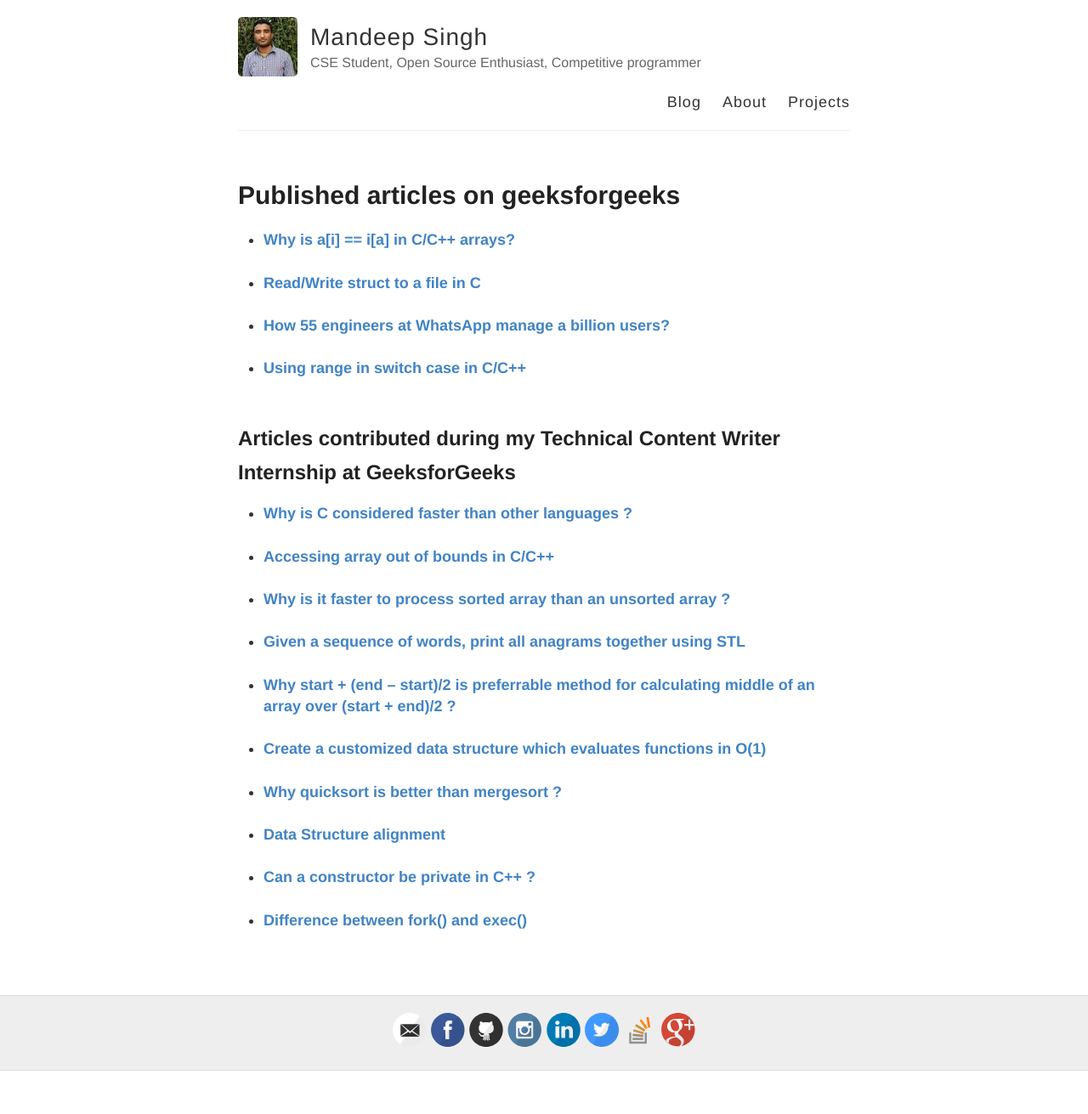
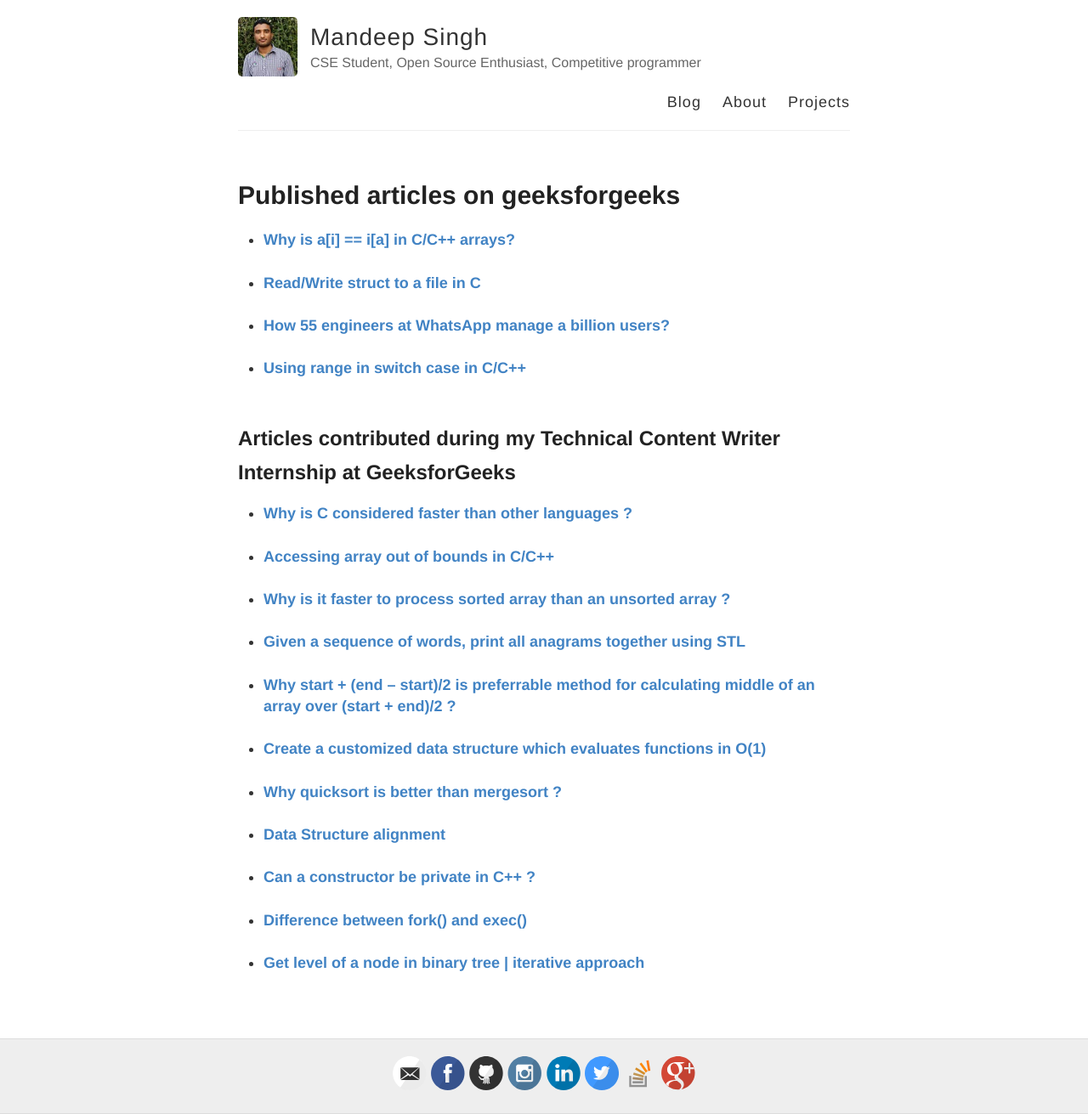
Before and after one commit to msdeep14/msdeep14.github.io, a Jekyll site: the page built from projects/geeksforgeeks_articles.html, in a window 1280 px wide. Shown: the whole page at 85% size. Built offline with Jekyll 4.4.1, drawn with Linux system fonts in a browser that asks for light colours; before the commit the page ends 1260 px from its top, so only the background shows below that.

Commit message:
add geeksforgeeks article link

```diff
--- a/projects/geeksforgeeks_articles.html
+++ b/projects/geeksforgeeks_articles.html
@@ -32,6 +32,7 @@
         <li><strong><a target = "_blank" href = "http://www.geeksforgeeks.org/data-structure-alignment/">Data Structure alignment</a></strong></li><br/>
         <li><strong><a target = "_blank" href = "http://www.geeksforgeeks.org/can-constructor-private-cpp/">Can a constructor be private in C++ ?</a></strong></li><br/>
         <li><strong><a target = "_blank" href = "http://www.geeksforgeeks.org/difference-fork-exec/">Difference between fork() and exec()</a></strong></li><br/>
+        <li><strong><a target = "_blank" href = "http://www.geeksforgeeks.org/get-level-node-binary-tree-iterative-approach/">Get level of a node in binary tree | iterative approach</a></strong></li><br/>
     </ul>
 </p>
 </body>
```
